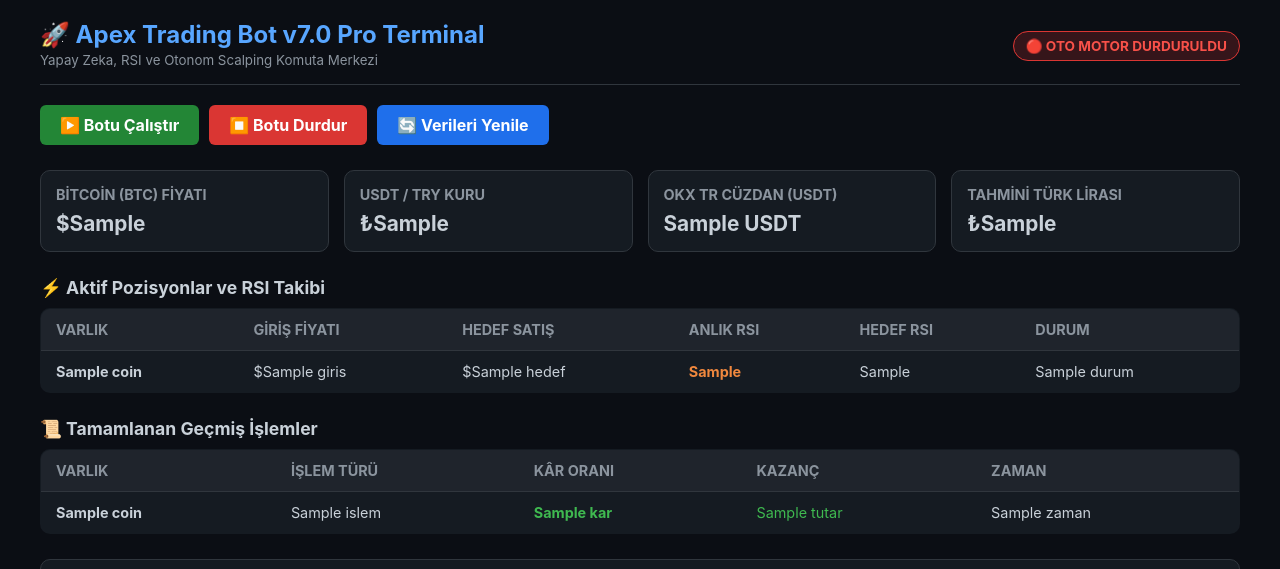
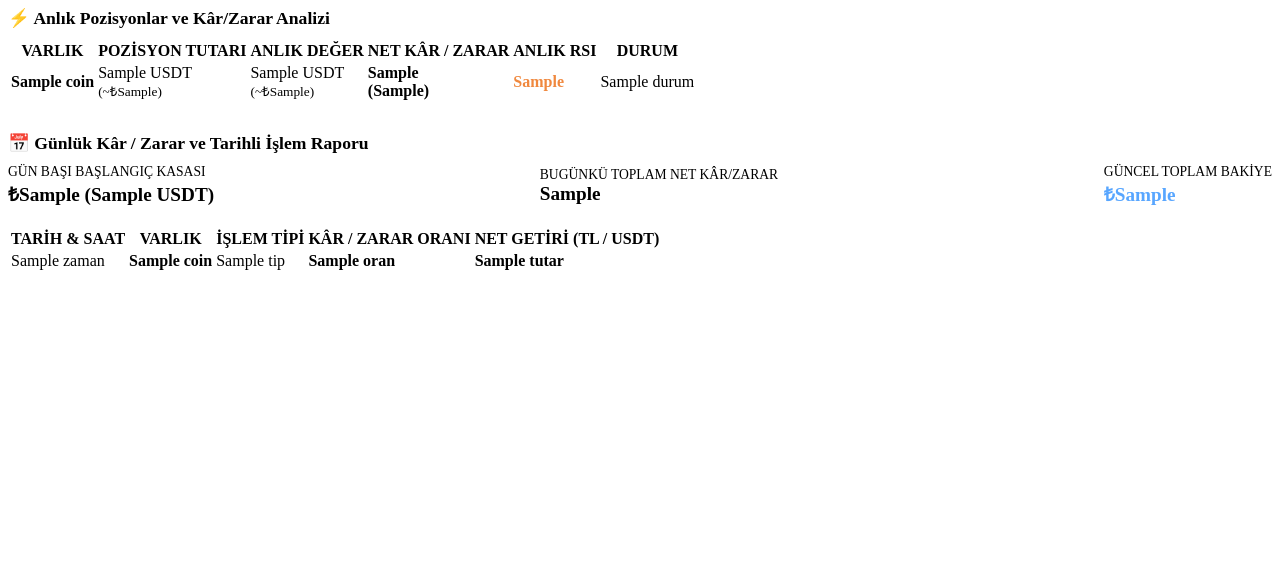
Before and after one commit to musabayrakktr/apex-bot, a Flask app: template templates/index.html in a window 1280 px wide. Shown: the top 569 px of the page. After the commit the page ends 270 px from the top, so only its background shows below. Run offline with Flask 3, Linux system fonts and the light colour scheme; the template is opened without the code that fills it: most values are stand-ins (such as "Sample title", 1, 10 or a date in 2020).

Commit message:
Update index.html

```diff
--- a/templates/index.html
+++ b/templates/index.html
@@ -1,162 +1,13 @@
-<!DOCTYPE html>
-<html lang="tr">
-<head>
-    <meta charset="UTF-8">
-    <meta name="viewport" content="width=device-width, initial-scale=1.0">
-    <title>Apex Trading Bot v7.0 Pro Terminal</title>
-    <style>
-        :root {
-            --bg-color: #0b0e14;
-            --card-bg: #151b22;
-            --border-color: #30363d;
-            --text-primary: #c9d1d9;
-            --text-secondary: #8b949e;
-            --accent-green: #238636;
-            --accent-red: #da3633;
-            --accent-blue: #1f6feb;
-        }
-        body {
-            background-color: var(--bg-color);
-            color: var(--text-primary);
-            font-family: -apple-system, BlinkMacSystemFont, "Segoe UI", Roboto, sans-serif;
-            margin: 0;
-            padding: 20px;
-        }
-        .container {
-            max-width: 1200px;
-            margin: 0 auto;
-        }
-        header {
-            display: flex;
-            justify-content: space-between;
-            align-items: center;
-            border-bottom: 1px solid var(--border-color);
-            padding-bottom: 15px;
-            margin-bottom: 20px;
-        }
-        h1 { font-size: 1.5rem; margin: 0; color: #58a6ff; }
-        .status-badge {
-            padding: 6px 12px;
-            border-radius: 20px;
-            font-size: 0.85rem;
-            font-weight: bold;
-        }
-        .status-active { background: rgba(35, 134, 54, 0.2); color: #3fb950; border: 1px solid var(--accent-green); }
-        .status-passive { background: rgba(218, 54, 51, 0.2); color: #f85149; border: 1px solid var(--accent-red); }
-
-        .grid-stats {
-            display: grid;
-            grid-template-columns: repeat(auto-fit, minmax(220px, 1fr));
-            gap: 15px;
-            margin-bottom: 25px;
-        }
-        .card {
-            background: var(--card-bg);
-            border: 1px solid var(--border-color);
-            border-radius: 10px;
-            padding: 15px;
-        }
-        .card h3 { margin: 0 0 8px 0; font-size: 0.9rem; color: var(--text-secondary); }
-        .card .value { font-size: 1.3rem; font-weight: bold; }
-
-        .actions-bar {
-            display: flex;
-            gap: 10px;
-            margin-bottom: 25px;
-            flex-wrap: wrap;
-        }
-        .btn {
-            padding: 10px 20px;
-            border-radius: 6px;
-            font-weight: bold;
-            text-decoration: none;
-            color: white;
-            display: inline-flex;
-            align-items: center;
-            gap: 8px;
-            border: none;
-            cursor: pointer;
-        }
-        .btn-green { background-color: var(--accent-green); }
-        .btn-red { background-color: var(--accent-red); }
-        .btn-blue { background-color: var(--accent-blue); }
-        .btn:hover { opacity: 0.9; }
-
-        table {
-            width: 100%;
-            border-collapse: collapse;
-            background: var(--card-bg);
-            border-radius: 10px;
-            overflow: hidden;
-            border: 1px solid var(--border-color);
-            margin-bottom: 25px;
-        }
-        th, td { padding: 12px 15px; text-align: left; border-bottom: 1px solid var(--border-color); font-size: 0.9rem; }
-        th { background: #1f242c; color: var(--text-secondary); }
-        tr:last-child td { border-bottom: none; }
-
-        .iframe-container {
-            background: var(--card-bg);
-            border: 1px solid var(--border-color);
-            border-radius: 10px;
-            padding: 15px;
-        }
-        iframe { width: 100%; height: 500px; border: none; border-radius: 6px; }
-    </style>
-</head>
-<body>
-    <div class="container">
-        <header>
-            <div>
-                <h1>🚀 Apex Trading Bot v7.0 Pro Terminal</h1>
-                <small style="color: var(--text-secondary);">Yapay Zeka, RSI ve Otonom Scalping Komuta Merkezi</small>
-            </div>
-            <div>
-                {% if bot_durum %}
-                    <span class="status-badge status-active">🟢 OTO MOTOR AKTİF (RSI TARANIYOR)</span>
-                {% else %}
-                    <span class="status-badge status-passive">🔴 OTO MOTOR DURDURULDU</span>
-                {% endif %}
-            </div>
-        </header>
-
-        <!-- Kontrol Butonları -->
-        <div class="actions-bar">
-            <a href="/calistir_web" class="btn btn-green">▶️ Botu Çalıştır</a>
-            <a href="/durdur_web" class="btn btn-red">⏹️ Botu Durdur</a>
-            <a href="/" class="btn btn-blue">🔄 Verileri Yenile</a>
-        </div>
-
-        <!-- İstatistik Kartları -->
-        <div class="grid-stats">
-            <div class="card">
-                <h3>BİTCOİN (BTC) FİYATI</h3>
-                <div class="value">${{ btc_fiyat }}</div>
-            </div>
-            <div class="card">
-                <h3>USDT / TRY KURU</h3>
-                <div class="value">₺{{ dolar_kur }}</div>
-            </div>
-            <div class="card">
-                <h3>OKX TR CÜZDAN (USDT)</h3>
-                <div class="value">{{ usdt_bakiye }} USDT</div>
-            </div>
-            <div class="card">
-                <h3>TAHMİNİ TÜRK LİRASI</h3>
-                <div class="value">₺{{ try_bakiye }}</div>
-            </div>
-        </div>
-
-        <!-- Aktif İşlemler Tablosu -->
-        <h2 style="font-size: 1.1rem; margin-bottom: 10px;">⚡ Aktif Pozisyonlar ve RSI Takibi</h2>
+        <!-- Aktif İşlemler Tablosu (Canlı Kâr/Zarar Detaylı) -->
+        <h2 style="font-size: 1.1rem; margin-bottom: 10px;">⚡ Anlık Pozisyonlar ve Kâr/Zarar Analizi</h2>
         <table>
             <thead>
                 <tr>
                     <th>VARLIK</th>
-                    <th>GİRİŞ FİYATI</th>
-                    <th>HEDEF SATIŞ</th>
+                    <th>POZİSYON TUTARI</th>
+                    <th>ANLIK DEĞER</th>
+                    <th>NET KÂR / ZARAR</th>
                     <th>ANLIK RSI</th>
-                    <th>HEDEF RSI</th>
                     <th>DURUM</th>
                 </tr>
             </thead>
@@ -165,57 +16,67 @@
                     {% for islem in aktif_islemler %}
                     <tr>
                         <td><strong>{{ islem.coin }}</strong></td>
-                        <td>${{ islem.giris }}</td>
-                        <td>${{ islem.hedef }}</td>
+                        <td>{{ islem.tutar_usdt }} USDT <br><small style="color: var(--text-secondary);">(~₺{{ islem.tutar_try }})</small></td>
+                        <td>{{ islem.anlik_usdt }} USDT <br><small style="color: var(--text-secondary);">(~₺{{ islem.anlik_try }})</small></td>
+                        <td>
+                            <span style="color: {{ islem.renk }}; font-weight: bold;">
+                                {{ islem.kar_yuzde }} <br>({{ islem.kar_tl }})
+                            </span>
+                        </td>
                         <td><span style="color: #f0883e; font-weight: bold;">{{ islem.rsi_anlik }}</span></td>
-                        <td>{{ islem.rsi_hedef }}</td>
                         <td>{{ islem.durum }}</td>
                     </tr>
                     {% endfor %}
                 {% else %}
                     <tr>
-                        <td colspan="6" style="text-align: center; color: var(--text-secondary);">Şu an aktif takip edilen işlem yok. Bot fırsat kolluyor ⏳</td>
+                        <td colspan="6" style="text-align: center; color: var(--text-secondary);">Şu an aktif pozisyon bulunmuyor. Bot fırsat kolluyor ⏳</td>
                     </tr>
                 {% endif %}
             </tbody>
         </table>
 
-        <!-- Geçmiş İşlemler Tablosu -->
-        <h2 style="font-size: 1.1rem; margin-bottom: 10px;">📜 Tamamlanan Geçmiş İşlemler</h2>
+        <!-- Günlük Kâr / Zarar ve Performans Paneli -->
+        <h2 style="font-size: 1.1rem; margin-top: 30px; margin-bottom: 10px;">📅 Günlük Kâr / Zarar ve Tarihli İşlem Raporu</h2>
+        <div class="card" style="margin-bottom: 20px; display: flex; justify-content: space-between; align-items: center; flex-wrap: wrap; gap: 15px;">
+            <div>
+                <span style="color: var(--text-secondary); font-size: 0.85rem;">GÜN BAŞI BAŞLANGIÇ KASASI</span>
+                <div style="font-size: 1.2rem; font-weight: bold;">₺{{ gun_basi_try }} ({{ gun_basi_usdt }} USDT)</div>
+            </div>
+            <div>
+                <span style="color: var(--text-secondary); font-size: 0.85rem;">BUGÜNKÜ TOPLAM NET KÂR/ZARAR</span>
+                <div style="font-size: 1.2rem; font-weight: bold; color: {{ gunluk_renk }};">{{ gunluk_toplam_tl }}</div>
+            </div>
+            <div>
+                <span style="color: var(--text-secondary); font-size: 0.85rem;">GÜNCEL TOPLAM BAKİYE</span>
+                <div style="font-size: 1.2rem; font-weight: bold; color: #58a6ff;">₺{{ try_bakiye }}</div>
+            </div>
+        </div>
+
         <table>
             <thead>
                 <tr>
+                    <th>TARİH & SAAT</th>
                     <th>VARLIK</th>
-                    <th>İŞLEM TÜRÜ</th>
-                    <th>KÂR ORANI</th>
-                    <th>KAZANÇ</th>
-                    <th>ZAMAN</th>
+                    <th>İŞLEM TİPİ</th>
+                    <th>KÂR / ZARAR ORANI</th>
+                    <th>NET GETİRİ (TL / USDT)</th>
                 </tr>
             </thead>
             <tbody>
-                {% if gecmis_islemler %}
-                    {% for g in gecmis_islemler %}
+                {% if gunluk_gecmis %}
+                    {% for rapor in gunluk_gecmis %}
                     <tr>
-                        <td><strong>{{ g.coin }}</strong></td>
-                        <td>{{ g.islem }}</td>
-                        <td style="color: #3fb950; font-weight: bold;">{{ g.kar }}</td>
-                        <td style="color: #3fb950;">{{ g.tutar }}</td>
-                        <td>{{ g.zaman }}</td>
+                        <td>{{ rapor.zaman }}</td>
+                        <td><strong>{{ rapor.coin }}</strong></td>
+                        <td>{{ rapor.tip }}</td>
+                        <td style="color: {{ rapor.renk }}; font-weight: bold;">{{ rapor.oran }}</td>
+                        <td style="color: {{ rapor.renk }}; font-weight: bold;">{{ rapor.tutar }}</td>
                     </tr>
                     {% endfor %}
                 {% else %}
                     <tr>
-                        <td colspan="5" style="text-align: center; color: var(--text-secondary);">Henüz tamamlanmış geçmiş işlem bulunmuyor.</td>
+                        <td colspan="5" style="text-align: center; color: var(--text-secondary);">Bugün henüz kapatılan bir işlem raporu bulunmuyor. Sistem aktif olarak takip ediyor.</td>
                     </tr>
                 {% endif %}
             </tbody>
         </table>
-
-        <!-- TradingView Canlı Grafik Entegrasyonu -->
-        <div class="iframe-container">
-            <h2 style="font-size: 1.1rem; margin-top: 0; margin-bottom: 15px;">📊 Canlı Piyasa Grafiği (TradingView Terminal)</h2>
-            <iframe src="https://s.tradingview.com/widgetembed/?symbol=OKX%3ABTCUSDT&interval=15&hidesidetail=0&symboledit=1&saveimage=1&toolbarbg=f1f3f6&studies=[]&theme=dark&style=1&timezone=Europe%2FIstanbul"></iframe>
-        </div>
-    </div>
-</body>
-</html>
```
